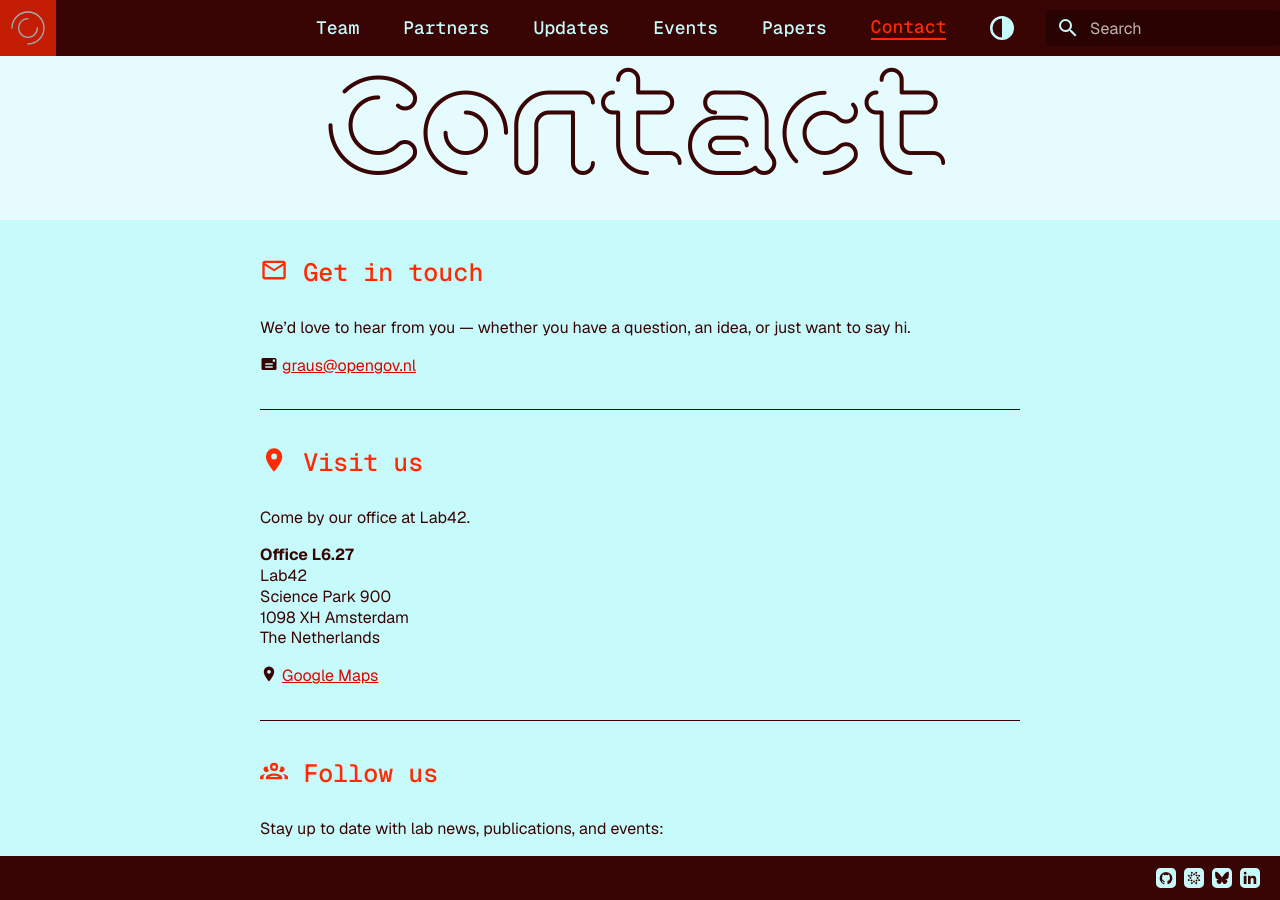
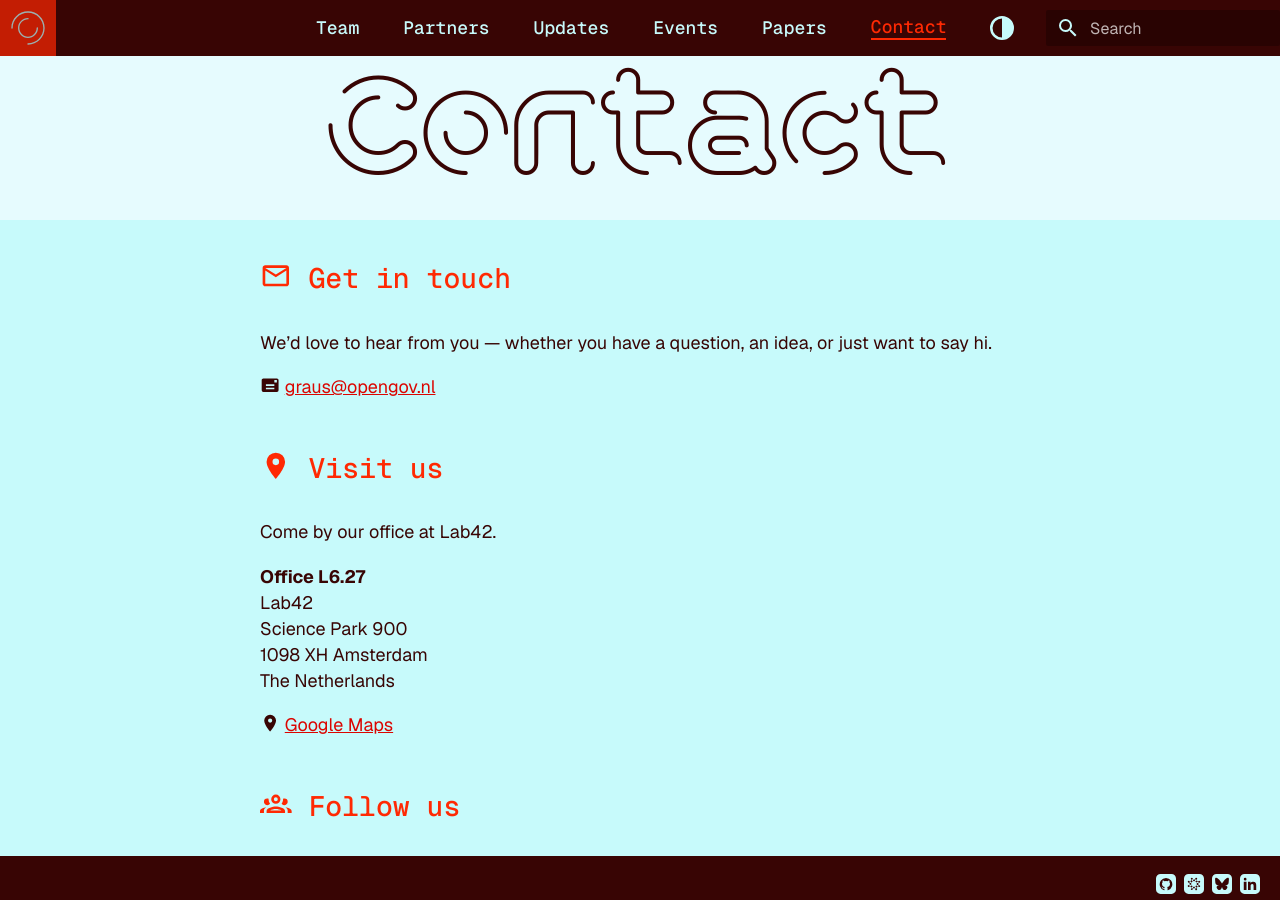
Before and after one commit to graus/testjefrummel.github.io, an MkDocs documentation site: the page built from docs/contact.md, in a window 1280 px wide and 900 px high. Built offline with MkDocs 1.6.1 and Material for MkDocs 9.7.7, drawn with Linux system fonts in a browser that asks for light colours; some web fonts are replaced.

Commit message:
make fonts responsive(-ish)

```diff
--- a/docs/contact.md
+++ b/docs/contact.md
@@ -11,8 +11,6 @@ We’d love to hear from you — whether you have a question, an idea, or just w
 
 :material-mail: [graus@opengov.nl](mailto:graus@opengov.nl)
 
----
-
 ## :material-map-marker: Visit us
 
 Come by our office at Lab42.
@@ -25,7 +23,6 @@ The Netherlands
 
 :material-map-marker: [Google Maps](https://g.co/kgs/ZWvMxQG)
 
----
 
 ## :material-account-group-outline: Follow us
 
--- a/docs/stylesheets/extra.css
+++ b/docs/stylesheets/extra.css
@@ -119,8 +119,8 @@ h6 {
 }
 
 .md-typeset {
-  font-size: .8rem;
-  line-height: 1.3;
+  font-size: clamp(0.9rem, 1.2vw, 1rem);
+  line-height: 1.45;
 }
 
 .md-typeset h1,
```
